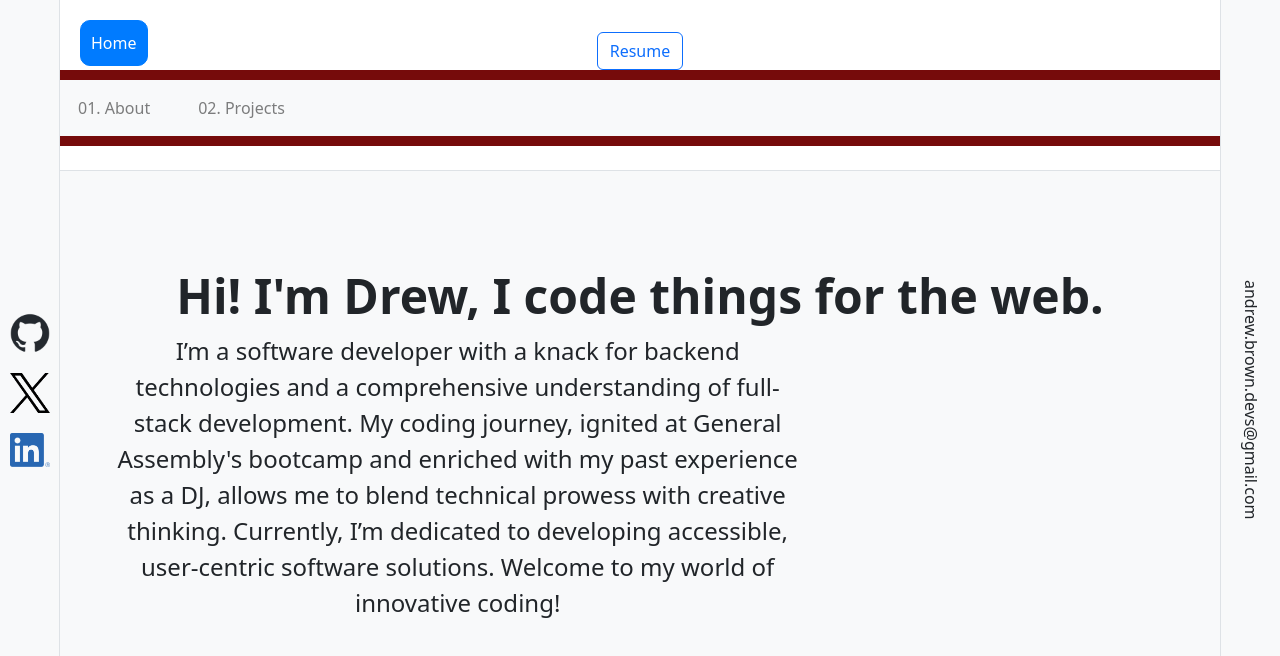
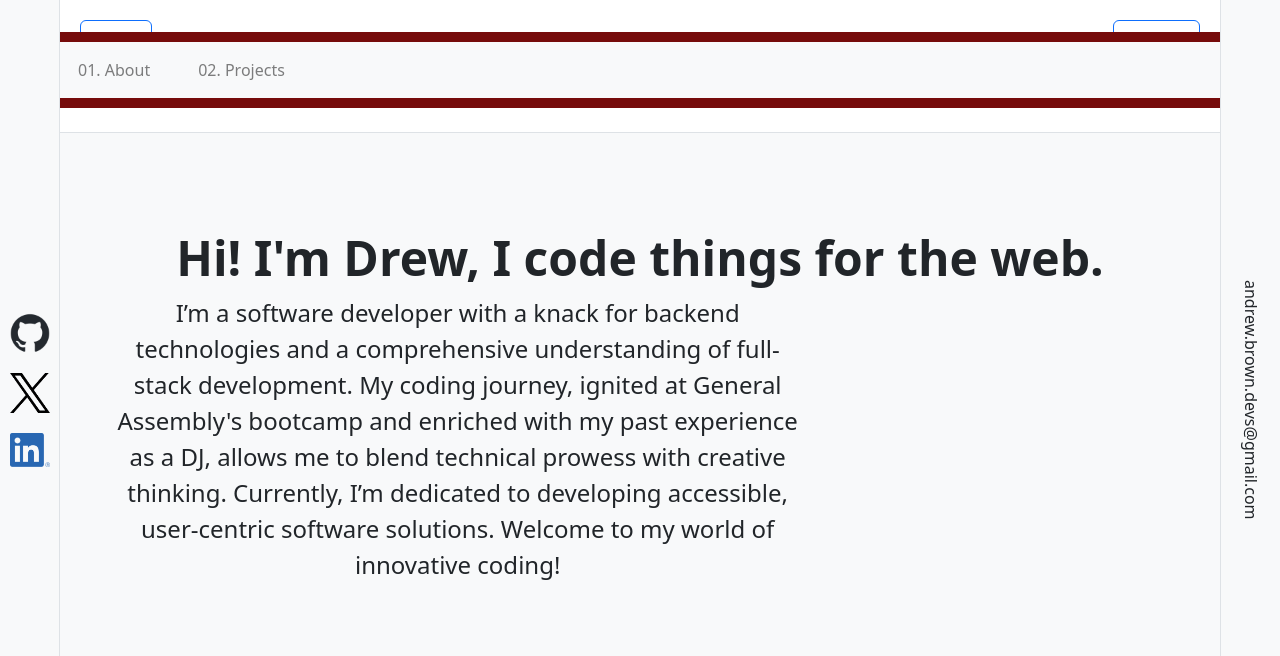
Before and after one commit to drewkybrown/portfolio, a React (Vite) app: page /#/about in a window 1280 px wide. Shown: the top 656 px of the page. Built offline with nearby package versions, Linux system fonts and the light colour scheme; a small style sheet from the web is missing.

Commit message:
Seperate Resume and Home button styling for flexibility and custom positioning

```diff
--- a/src/components/HomeButton.jsx
+++ b/src/components/HomeButton.jsx
@@ -1,10 +1,11 @@
 import React from "react";
 import { Link } from "react-router-dom";
-import "../styles/components.css"; // Import  CSS file for styling
+import "bootstrap/dist/css/bootstrap.min.css"; // Import Bootstrap CSS
+import "../styles/components.css"; // Import the CSS file for additional styling
 
 function HomeButton() {
   return (
-    <Link to="/" className="home-button">
+    <Link to="/" className="btn btn-outline-primary home-button">
       Home
     </Link>
   );
--- a/src/components/ResumeButton.jsx
+++ b/src/components/ResumeButton.jsx
@@ -1,4 +1,5 @@
 import React from "react";
+import "bootstrap/dist/css/bootstrap.min.css"; // Import Bootstrap CSS
 import "../styles/components.css"; // Import the CSS file
 
 function ResumeButton() {
@@ -7,7 +8,7 @@
       href="/resume.pdf"
       target="_blank"
       rel="noopener noreferrer"
-      className="btn btn-outline-primary" // Bootstrap button class
+      className="btn btn-outline-primary resume-button" // Bootstrap button class
     >
       <div>Resume</div>
     </a>
--- a/src/styles/components.css
+++ b/src/styles/components.css
@@ -59,14 +59,18 @@
 
 /* Style for the Resume button */
 .resume-button {
-  background-color: #007bff;
-  color: white;
-  padding: 5px 2rem;
-  text-decoration: none;
-  border-radius: 5px;
-  transition: background-color 0.3s;
+  position: absolute;
+  top: 20px;
+  right: 80px;
+  padding: 10px; /* Add padding for spacing */
+  background-color: #007bff; /* Customize the button background color */
+  color: #fff; /* Customize the button text color */
+  border: 1px solid #007bff; /* Add a border around the button */
+  border-radius: 10px; /* Add border radius for rounded corners */
+  cursor: pointer; /* Change cursor on hover */
+  text-decoration: none; /* Remove underline */
 }
 
 .resume-button:hover {
-  background-color: #0056b3;
+  background-color: #b93364;
 }
```
